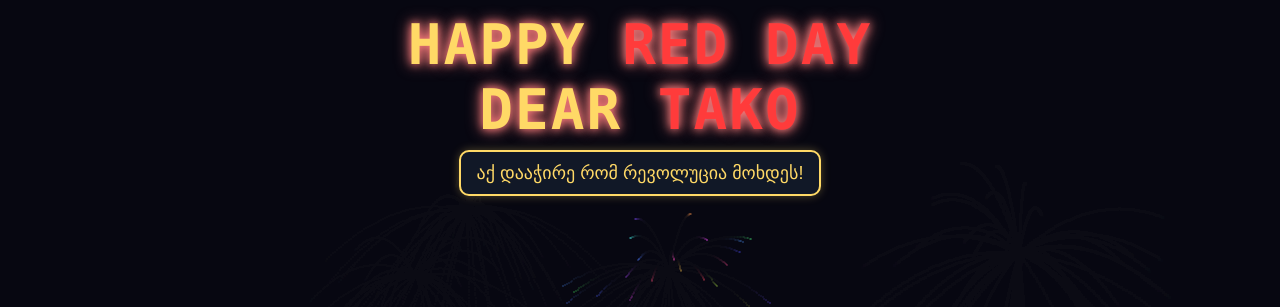
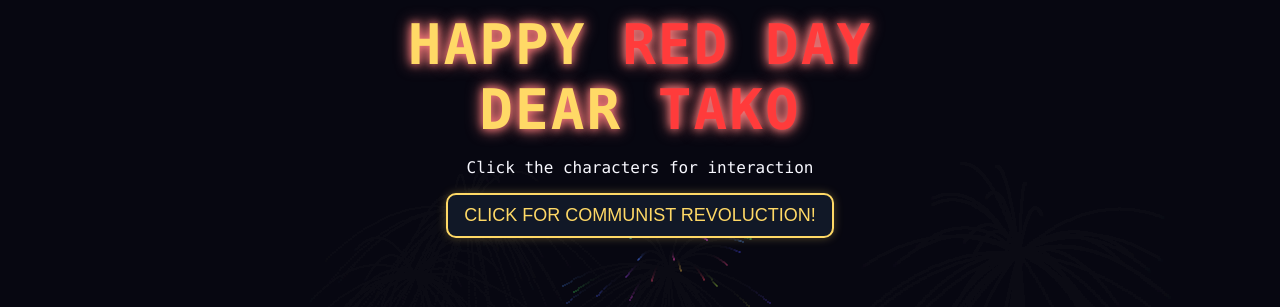
Before and after one commit to enqidu/red-day-tako, a plain HTML site: page index.html in a window 1280 px wide. Shown: the top 307 px of the page. Drawn offline with Linux system fonts and the light colour scheme.

Commit message:
Add audio elements and update button text

```diff
--- a/index.html
+++ b/index.html
@@ -7,11 +7,15 @@
   <link rel="stylesheet" href="style.css" />
 </head>
 <body>
+  <audio id="bgm" src="assets/music.mp3" preload="auto" loop></audio>
+  <audio id="sfxFail" src="assets/gameover.wav" preload="auto"></audio>
+
   <canvas id="fw"></canvas>
 
   <header class="banner">
     <h1><span class="small">HAPPY</span> RED DAY <span class="small">DEAR</span> TAKO</h1>
-    <button id="revolution" class="cta">აქ დააჭირე რომ რევოლუცია მოხდეს!</button>
+    <p class="hint">Click the characters for interaction</p>
+    <button id="revolution" class="cta">CLICK FOR COMMUNIST REVOLUCTION!</button>
   </header>
 
   <div id="stage">
```
